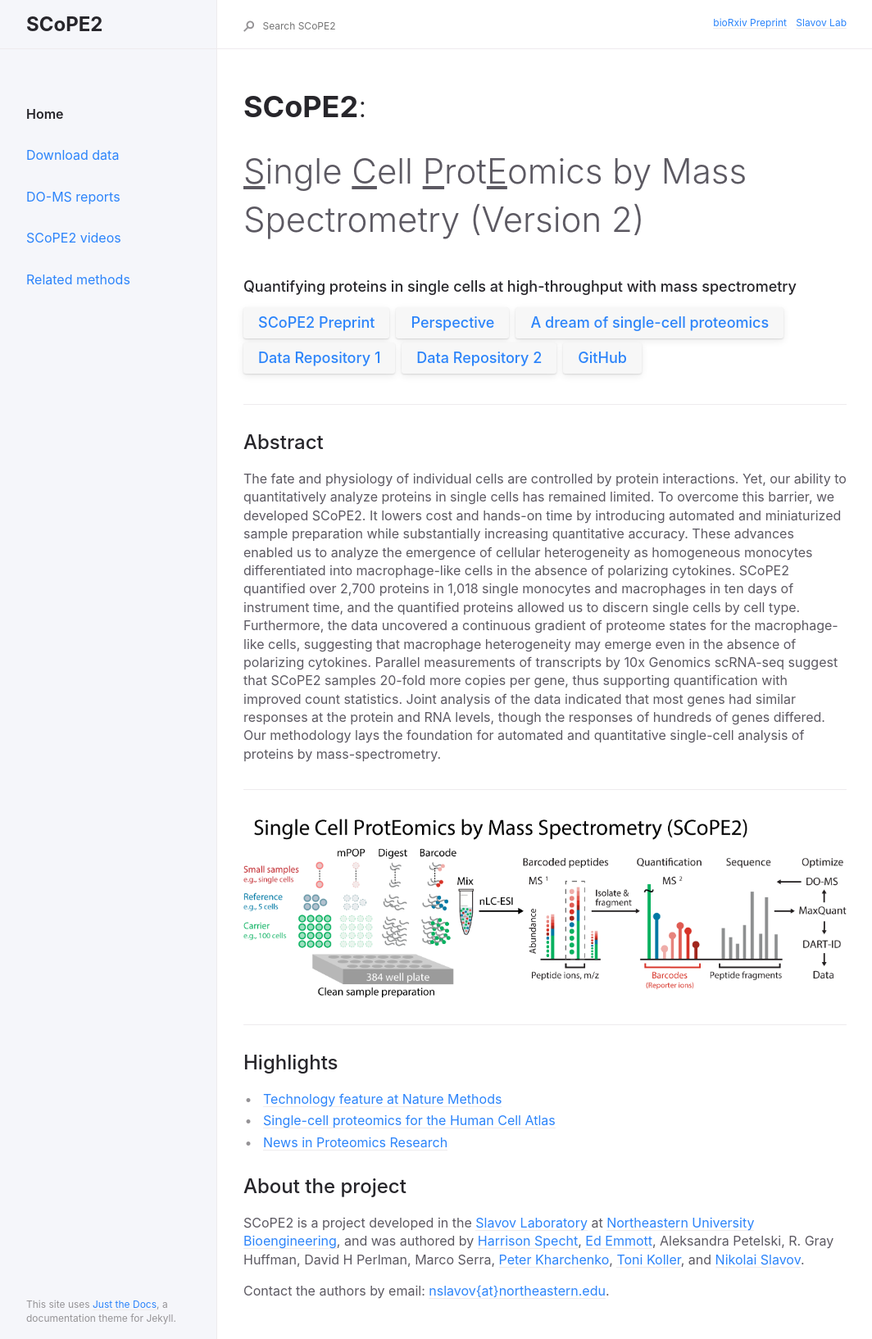
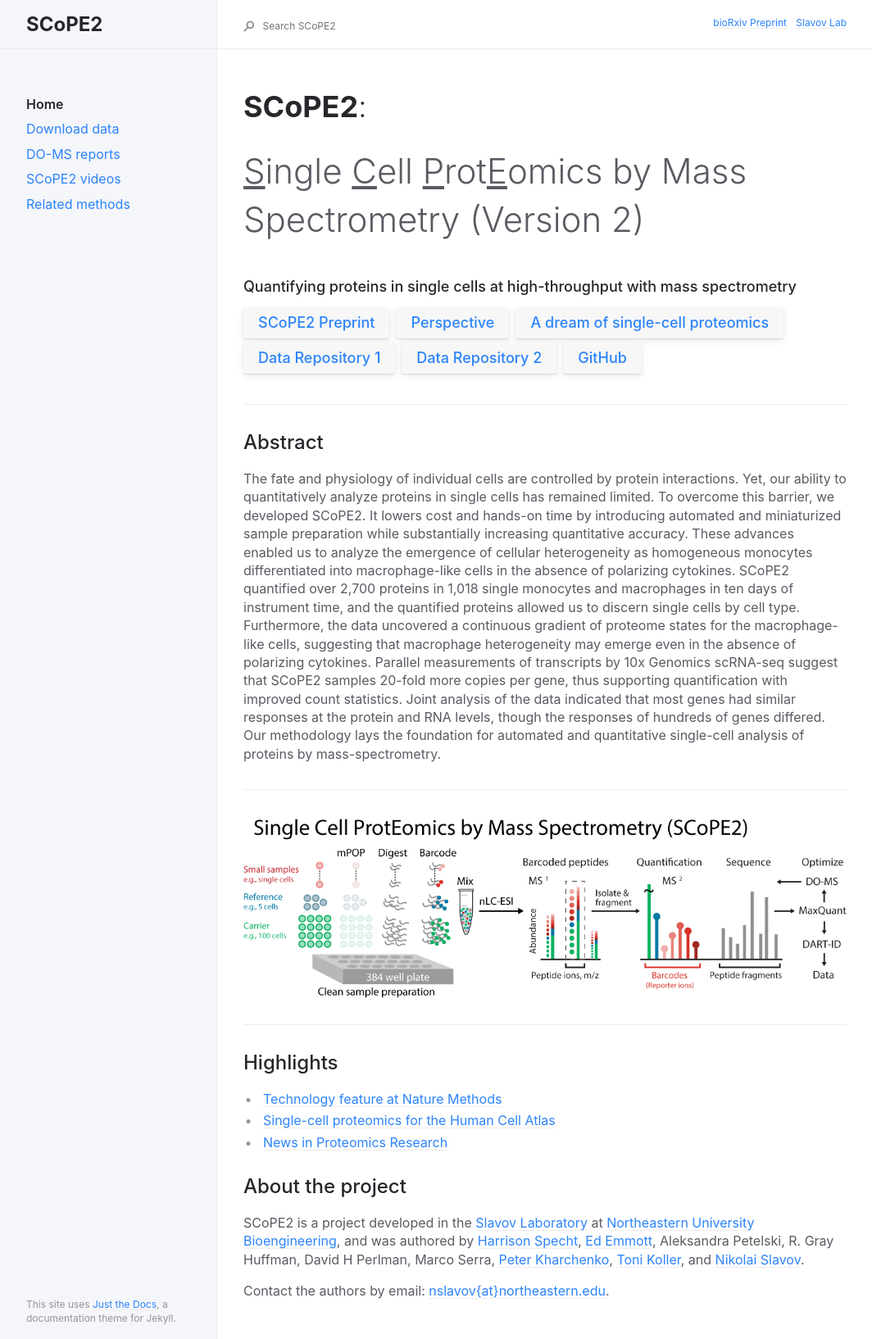
Before and after one commit to SlavovLab/SCoPE2, a Jekyll site: the page built from docs/index.md, in a window 1280 px wide. Shown: the whole page at 82% size, without its empty margins (91-1155 px from the left). Built offline with Jekyll 4.4.1, drawn with Linux system fonts in a browser that asks for light colours.

Commit message:
Update navigation.scss

```diff
--- a/docs/_sass/navigation.scss
+++ b/docs/_sass/navigation.scss
@@ -78,8 +78,8 @@
 
 .navigation-list-link {
   display: block;
-  padding-top: $sp-4;
-  padding-bottom: $sp-3;
+  padding-top: $sp-1;
+  padding-bottom: $sp-1;
 
   &.active {
     font-weight: 600;
```
